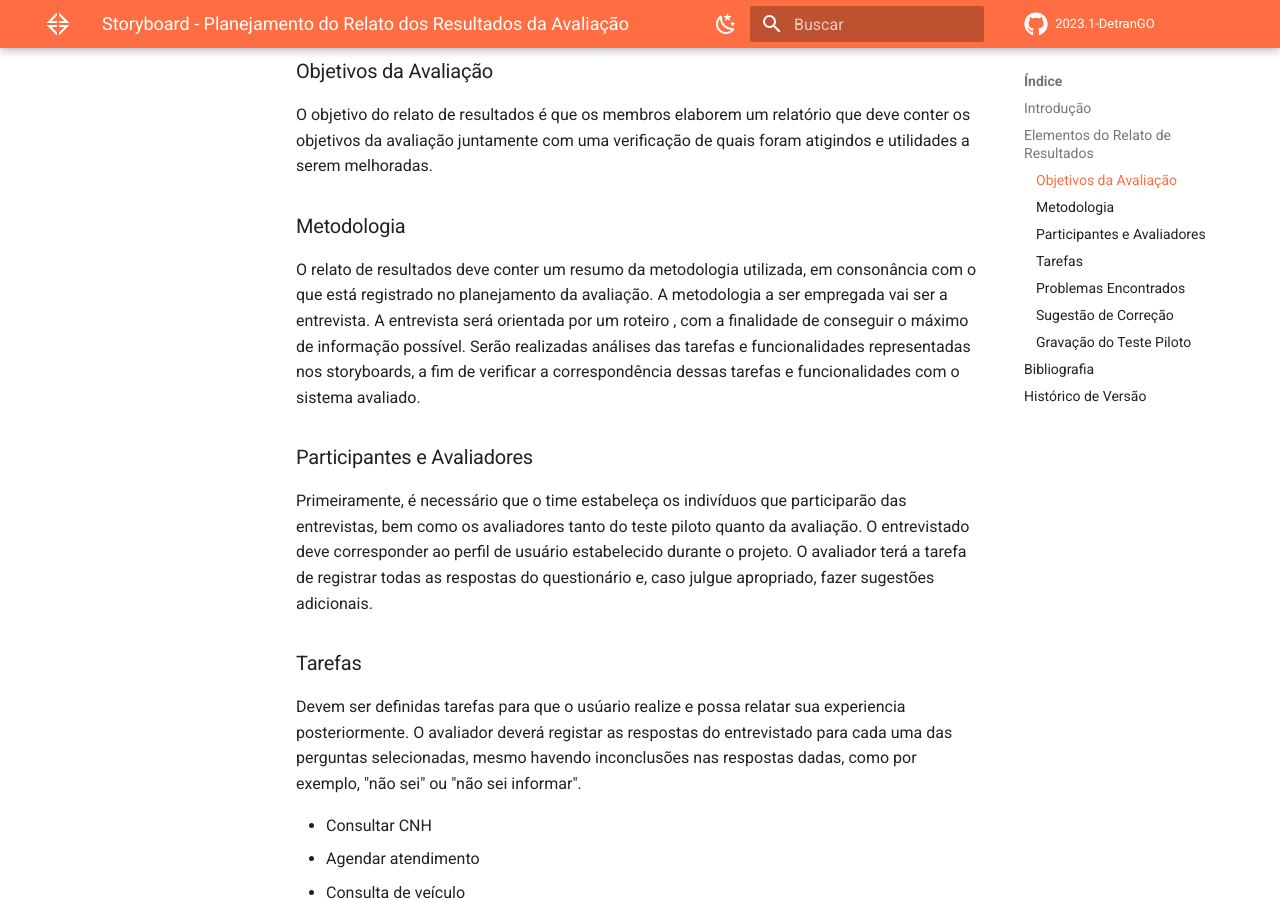
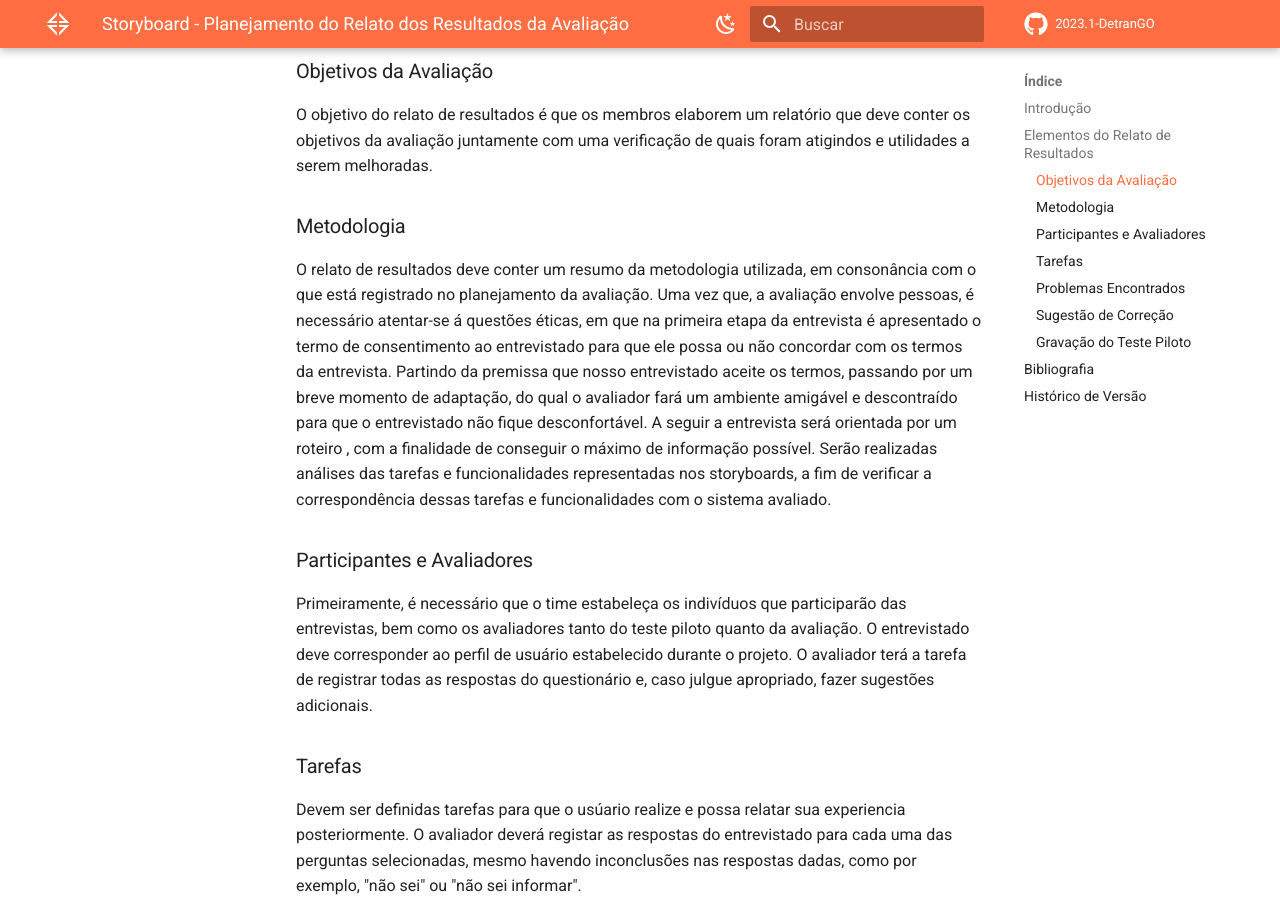
Before and after one commit to Interacao-Humano-Computador/2023.1-DetranGO, an MkDocs documentation site: the page built from docs/design_avaliacao/nivel1/storyboard_relato_resultados.md, in a window 1280 px wide and 900 px high, scrolled down 592 px. Built offline with MkDocs 1.6.1 and Material for MkDocs 9.7.7, drawn with Linux system fonts in a browser that asks for light colours; comment, search, counter and statistics services are not loaded; some of the changed text lies outside the part shown.

Commit message:
Update: Corrige erros e adiciona termos de consentimento em metodologia

```diff
--- a/docs/design_avaliacao/nivel1/storyboard_relato_resultados.md
+++ b/docs/design_avaliacao/nivel1/storyboard_relato_resultados.md
@@ -11,7 +11,7 @@ O objetivo do relato de resultados é que os membros elaborem um relatório que
 
 ### Metodologia
 O relato de resultados deve conter um resumo da metodologia utilizada, em consonância com o que está registrado no planejamento da avaliação.
-A metodologia a ser empregada vai ser a entrevista. A entrevista será orientada por um roteiro , com a finalidade de conseguir o máximo de informação possível. Serão realizadas análises das tarefas e funcionalidades representadas nos storyboards, a fim de verificar a correspondência dessas tarefas e funcionalidades com o sistema avaliado.
+Uma vez que, a avaliação envolve pessoas, é necessário atentar-se á questões éticas, em que na primeira etapa da entrevista é apresentado o termo de consentimento ao entrevistado para que ele possa ou não concordar com os termos da entrevista. Partindo da premissa que nosso entrevistado aceite os termos, passando por um breve momento de adaptação, do qual o avaliador fará um ambiente amigável e descontraído para que o entrevistado não fique desconfortável. A seguir a entrevista será orientada por um roteiro , com a finalidade de conseguir o máximo de informação possível. Serão realizadas análises das tarefas e funcionalidades representadas nos storyboards, a fim de verificar a correspondência dessas tarefas e funcionalidades com o sistema avaliado.
 
 ### Participantes e Avaliadores
 Primeiramente, é necessário que o time estabeleça os indivíduos que participarão das entrevistas, bem como os avaliadores tanto do teste piloto quanto da avaliação. O entrevistado deve corresponder ao perfil de usuário estabelecido durante o projeto. O avaliador terá a tarefa de registrar todas as respostas do questionário e, caso julgue apropriado, fazer sugestões adicionais.
```
Also changed, not shown: other parts of docs/design_avaliacao/nivel1/storyboard_relato_resultados.md (+1 -2 lines).
